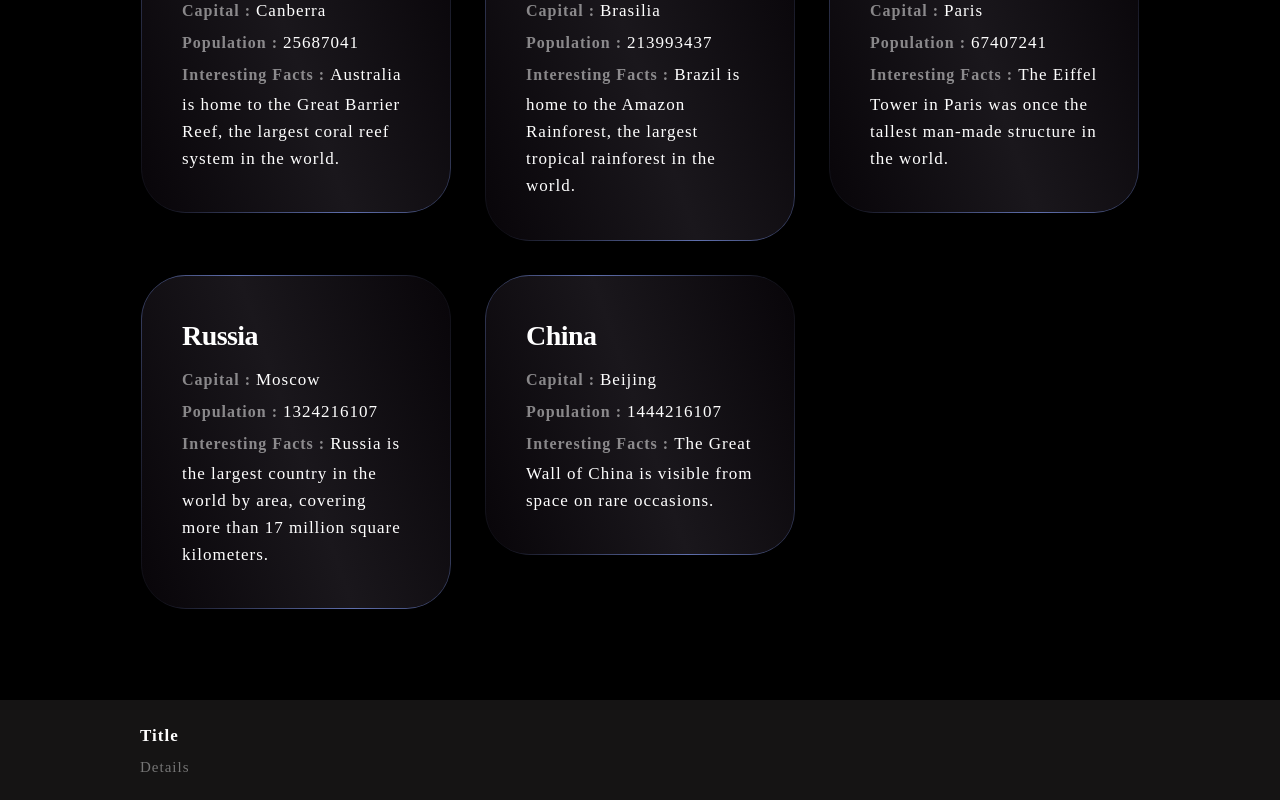
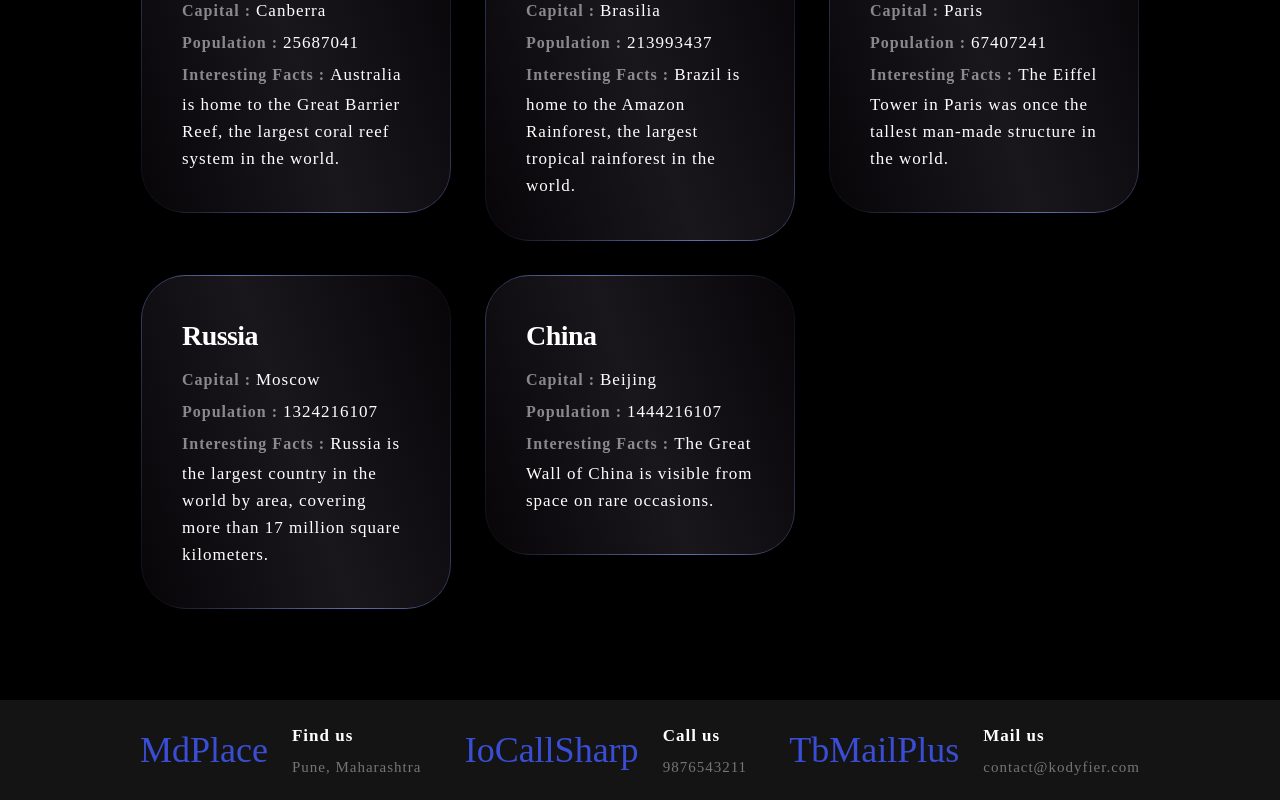
Before and after one commit to CoolShivas/World-Atlas-React-19, a React (Vite) app in the folder world-atlas-using-react-19/: page / in a window 1280 px wide. Shown: the part 1245-2045 px from the top of the page. Built offline with nearby package versions, Linux system fonts and the light colour scheme.

Commit message:
Getting the api data from the api folder to FooterPage with the help of map method and destructure it also.

```diff
--- a/world-atlas-using-react-19/src/components/Ui/Footer.jsx
+++ b/world-atlas-using-react-19/src/components/Ui/Footer.jsx
@@ -1,20 +1,24 @@
-
+import footerData from "../../api/footerData.json";
 
 const Footer = () => {
   return (
     <footer className="footer-section">
       <div className="container grid grid-three-cols">
-        <div className="footer-contact">
-          <div className="icon">
-            <div className="footer-contact-text">
-              <p>Title</p>
-              <p>Details</p>
+        {footerData.map((currData, index) => {
+          const {icon, title, details} = currData;
+          return (
+            <div className="footer-contact" key={index}>
+              <div className="icon">{icon}</div>
+                <div className="footer-contact-text">
+                  <p>{title}</p>
+                  <p>{details}</p>
+                </div>
             </div>
-          </div>
-        </div>
+          );
+        })}
       </div>
     </footer>
-  )
-}
+  );
+};
 
 export default Footer;
```
